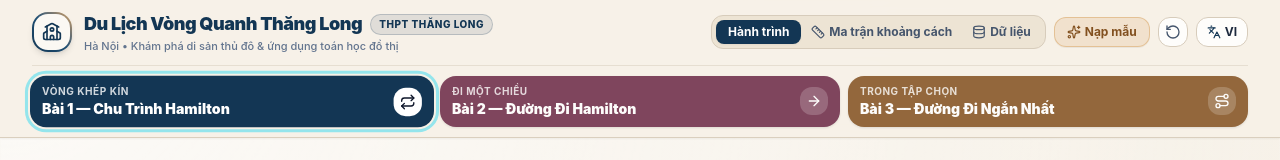
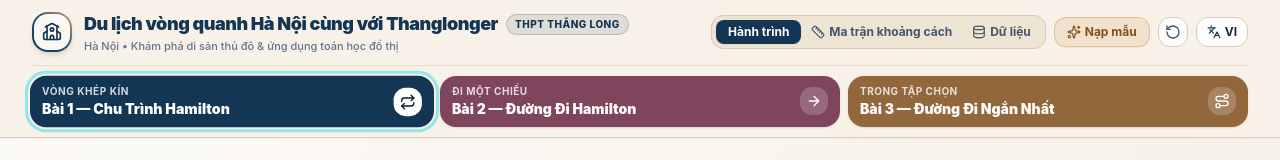
Before and after one commit to teammathtl-cpu/NOTLANNAY, a React (Vite) app: page / in a window 1280 px wide. Shown: the top 160 px of the page. Built offline with nearby package versions, Linux system fonts and the light colour scheme; a web font is replaced by a local one.

Commit message:
chore: update application branding and titles
Rename application references to "Du lịch vòng quanh Hà Nội cùng với Thanglonger" across the UI, meta tags, and headers to improve brand identity.

```diff
--- a/index.html
+++ b/index.html
@@ -3,9 +3,9 @@
   <head>
     <meta charset="UTF-8" />
     <meta name="viewport" content="width=device-width, initial-scale=1.0" />
-    <title>Hanoi Tour Explorer - THPT Thăng Long</title>
+    <title>Du lịch vòng quanh Hà Nội cùng với Thanglonger - THPT Thăng Long</title>
     <meta name="description" content="Bản đồ đồ thị du lịch và lịch trình di sản Hà Nội kết nối THPT Thăng Long với các danh lam thắng cảnh, tính toán đường đi ngắn nhất, tour tham quan và thuyết minh song ngữ." />
-    <meta property="og:title" content="Hanoi Tour Explorer - THPT Thăng Long" />
+    <meta property="og:title" content="Du lịch vòng quanh Hà Nội cùng với Thanglonger - THPT Thăng Long" />
     <meta property="og:description" content="Bản đồ đồ thị du lịch và lịch trình di sản Hà Nội kết nối THPT Thăng Long với các danh lam thắng cảnh, tính toán đường đi ngắn nhất, tour tham quan và thuyết minh song ngữ." />
     <meta property="og:type" content="website" />
     <meta name="twitter:card" content="summary_large_image" />
--- a/src/App.tsx
+++ b/src/App.tsx
@@ -193,7 +193,7 @@ export default function App() {
   return (
     <div className="min-h-screen bg-[radial-gradient(circle_at_top_left,rgba(255,255,255,0.72),transparent_28%),linear-gradient(180deg,#f5efe4_0%,#efe7da_52%,#ece3d5_100%)] text-slate-900 flex flex-col font-sans">
 
-      {/* Editorial Header (Du Lịch Vòng Quanh Thăng Long) */}
+      {/* Editorial Header (Du lịch vòng quanh Hà Nội cùng với Thanglonger) */}
       <MarieHeader
         currentMode={currentMode}
         setCurrentMode={handleSwitchMode}
--- a/src/components/MarieHeader.tsx
+++ b/src/components/MarieHeader.tsx
@@ -89,7 +89,7 @@ export const MarieHeader: React.FC<MarieHeaderProps> = ({
             <div>
               <div className="flex items-center gap-2">
                 <h1 className="text-base sm:text-lg font-black tracking-tight text-[#133654]">
-                  {isVi ? 'Du Lịch Vòng Quanh Thăng Long' : 'Thang Long Tour Explorer'}
+                  {isVi ? 'Du lịch vòng quanh Hà Nội cùng với Thanglonger' : 'Hanoi Tour Explorer with Thanglonger'}
                 </h1>
                 <span className="hidden sm:inline-block px-2 py-0.5 text-[10px] font-extrabold uppercase tracking-wider rounded-full bg-[#133654]/10 text-[#133654] border border-[#133654]/20">
                   THPT Thăng Long
```
